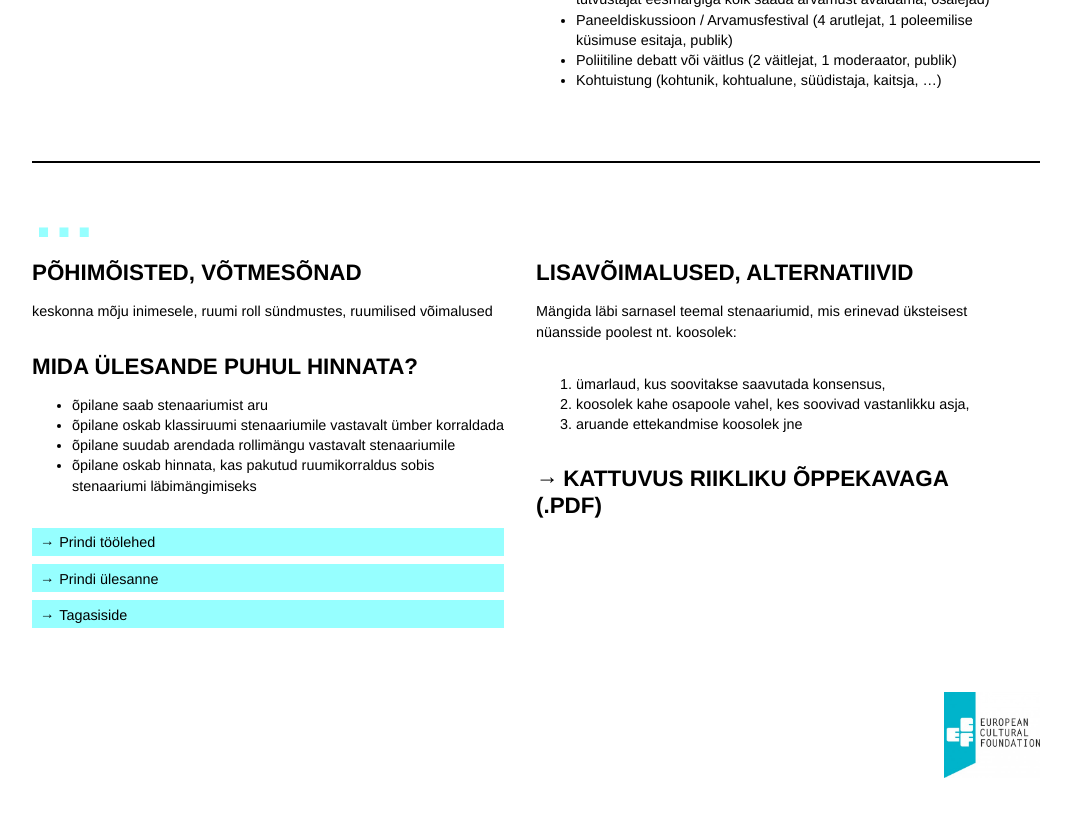
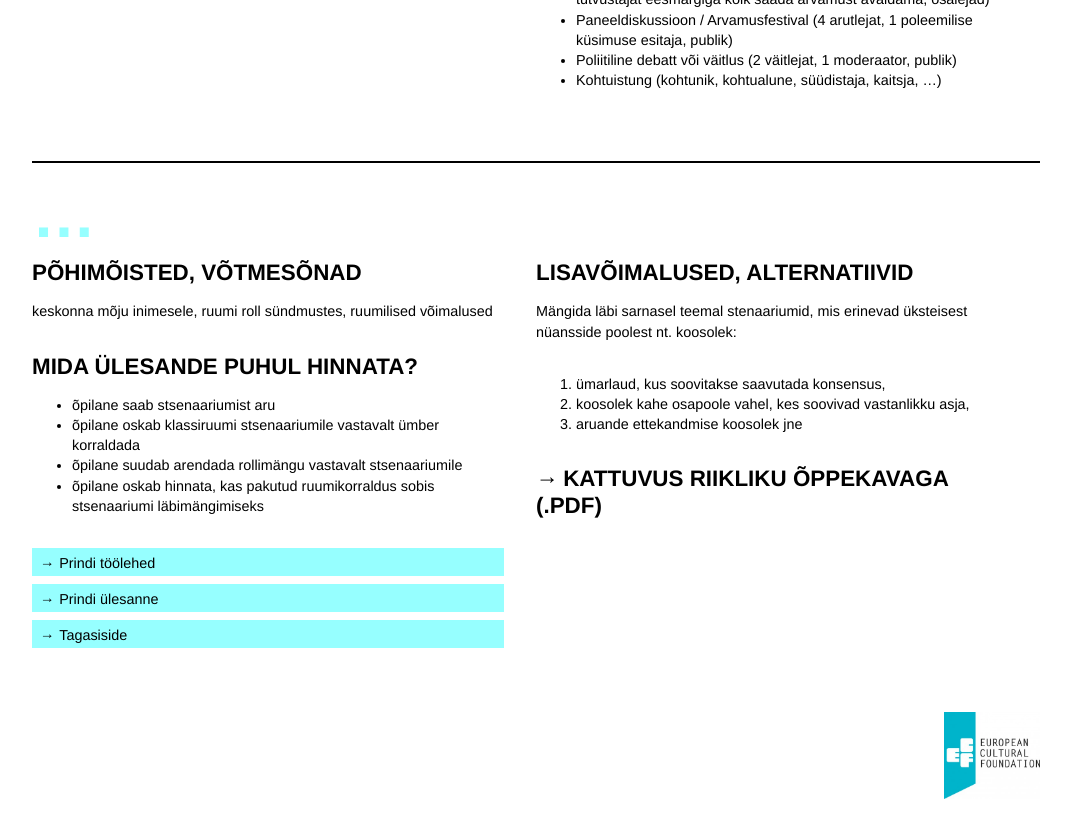
Before and after one commit to ruumiharidus/ruumiharidus.github.io, a Jekyll site: the page built from _posts/2015-12-04-istung.md, in a window 1280 px wide and 900 px high, scrolled down 1931 px. Shown: the top 838 px of the window, without its empty margins (104-1175 px from the left). Built offline with Jekyll 4.4.1, drawn with Linux system fonts in a browser that asks for light colours; nearby versions of some CDN libraries.

Commit message:
Updated 2015-12-04-istung.md

```diff
--- a/_posts/2015-12-04-istung.md
+++ b/_posts/2015-12-04-istung.md
@@ -56,10 +56,10 @@ Stsenaariumid:
 keskonna mõju inimesele, ruumi roll sündmustes, ruumilised võimalused
 
 #### Mida ülesande puhul hinnata?
-+ õpilane saab stenaariumist aru
-+ õpilane oskab klassiruumi stenaariumile vastavalt ümber korraldada
-+ õpilane suudab arendada rollimängu vastavalt stenaariumile
-+ õpilane oskab hinnata, kas pakutud ruumikorraldus sobis stenaariumi läbimängimiseks
++ õpilane saab stsenaariumist aru
++ õpilane oskab klassiruumi stsenaariumile vastavalt ümber korraldada
++ õpilane suudab arendada rollimängu vastavalt stsenaariumile
++ õpilane oskab hinnata, kas pakutud ruumikorraldus sobis stsenaariumi läbimängimiseks
 
 [Prindi töölehed]({{ site.baseurl }}/assets/documents/hello.pdf)
 [Prindi ülesanne](){:class='do-print'}
```
